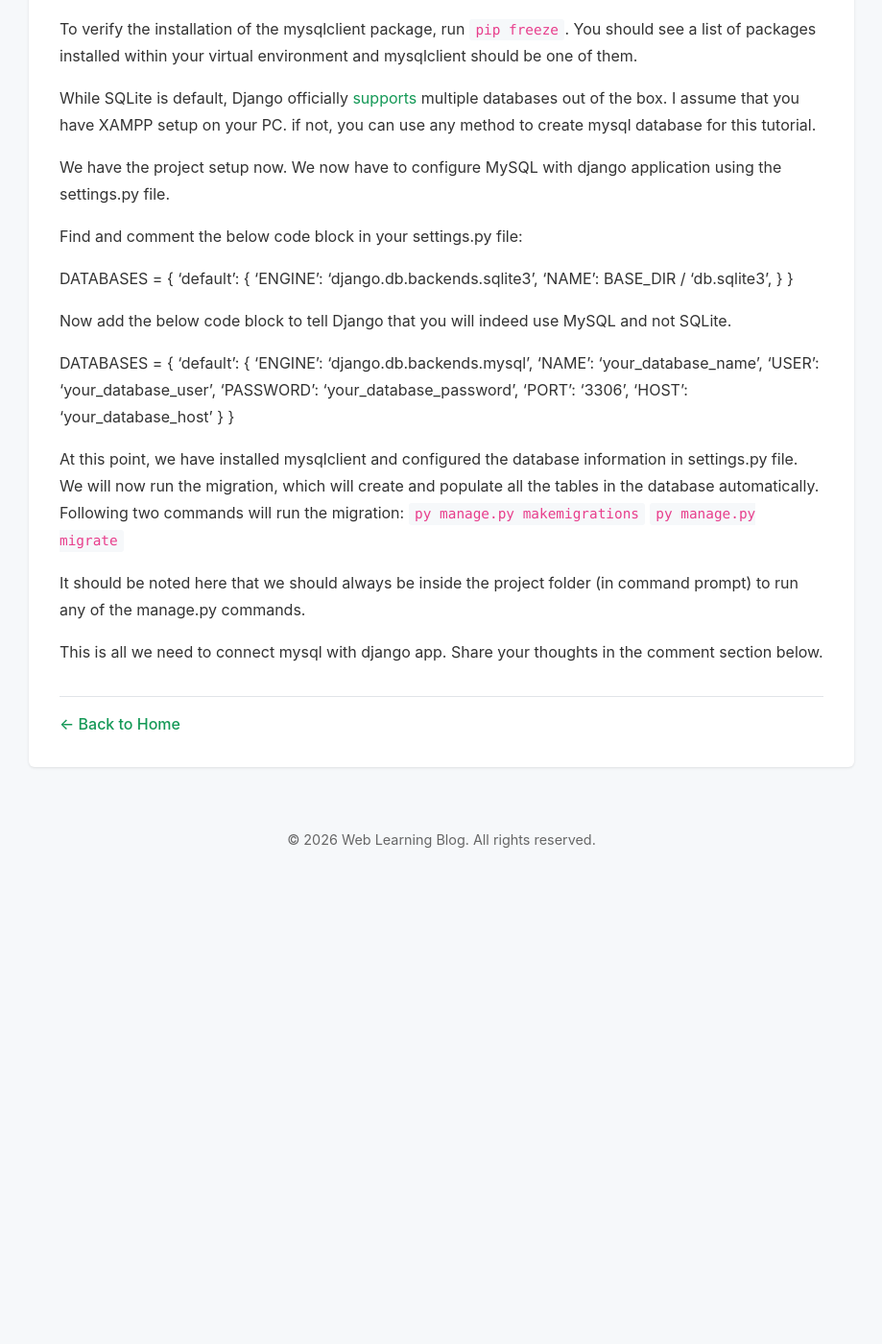
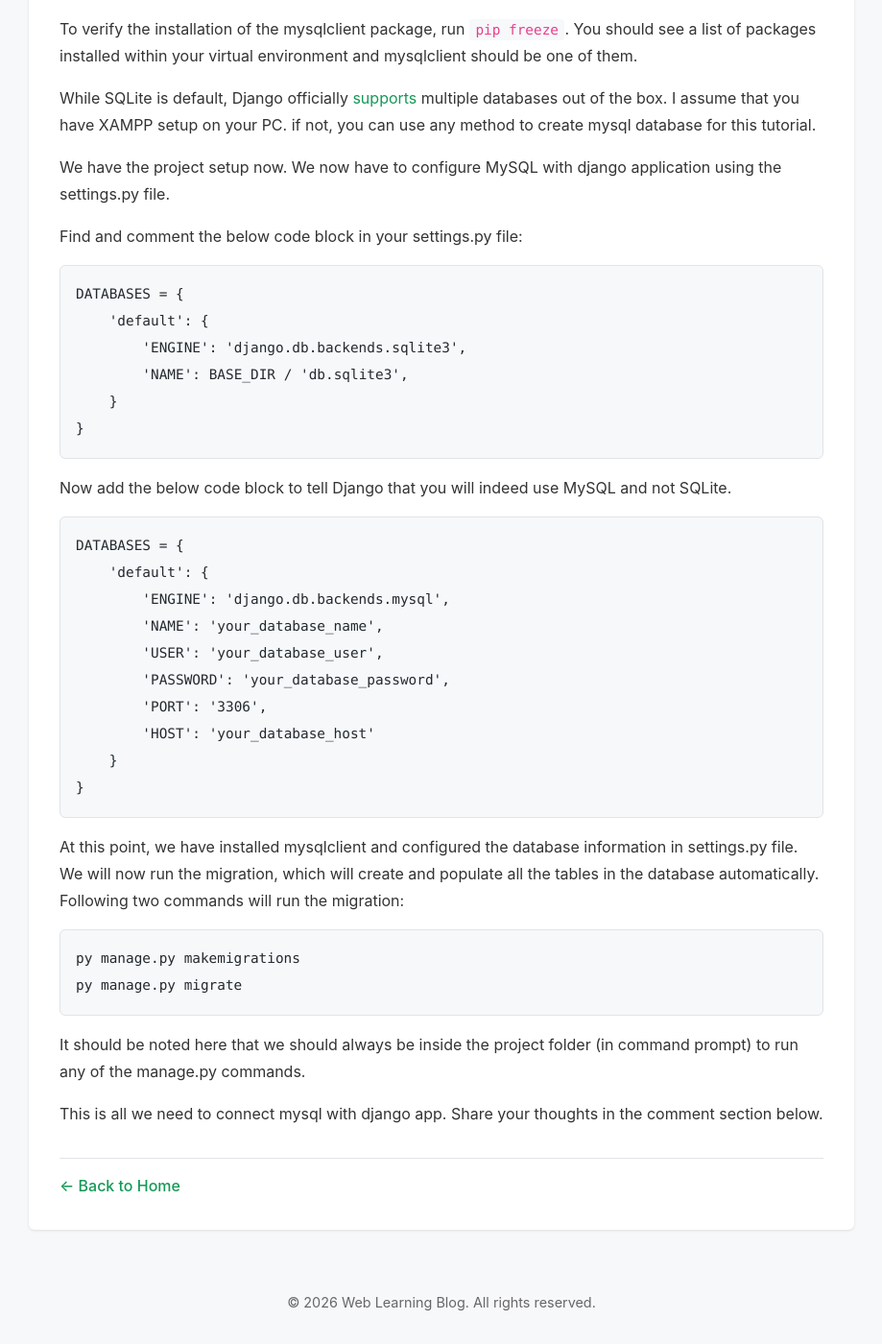
Before and after one commit to zohaib-shah/weblearningblog, a Jekyll site: the page built from _posts/2020-09-07-connecting-django-app-with-mysql-database-on-windows.md, in a window 1280 px wide and 1400 px high, scrolled down 1499 px. Shown: the whole window at 96% size, without its empty margins (180-1099 px from the left). Built offline with Jekyll 4.4.1, drawn with Linux system fonts in a browser that asks for light colours; before the commit the page ends 2417 px from its top, so only the background shows below that.

Commit message:
Fix code block formatting in Django and Laravel Eloquent posts

````diff
--- a/_posts/2020-09-07-connecting-django-app-with-mysql-database-on-windows.md
+++ b/_posts/2020-09-07-connecting-django-app-with-mysql-database-on-windows.md
@@ -52,18 +52,18 @@ We have the project setup now. We now have to configure MySQL with django applic
 
 Find and comment the below code block in your settings.py file:
 
-
+```python
 DATABASES = {
     'default': {
         'ENGINE': 'django.db.backends.sqlite3',
         'NAME': BASE_DIR / 'db.sqlite3',
     }
 }
-
+```
 
 Now add the below code block to tell Django that you will indeed use MySQL and not SQLite.
 
-
+```python
 DATABASES = {
     'default': {
         'ENGINE': 'django.db.backends.mysql',
@@ -71,15 +71,17 @@ DATABASES = {
         'USER': 'your_database_user',
         'PASSWORD': 'your_database_password',
         'PORT': '3306',
-'HOST': 'your_database_host'
+        'HOST': 'your_database_host'
     }
 }
-
+```
 
 At this point, we have installed mysqlclient and configured the database information in settings.py file. We will now run the migration, which will create and populate all the tables in the database automatically. Following two commands will run the migration:
-`py manage.py makemigrations`
-`py manage.py migrate`
 
+```bash
+py manage.py makemigrations
+py manage.py migrate
+```
 
 It should be noted here that we should always be inside the project folder (in command prompt) to run any of the manage.py commands.
 
````
Also changed, not shown: _posts/2018-12-21-perform-crud-operations-using-laravel-eloquent.md (+9 -4 lines), _posts/2021-01-29-how-to-build-rest-api-with-django-rest-framework.md (+9 -9 lines).
